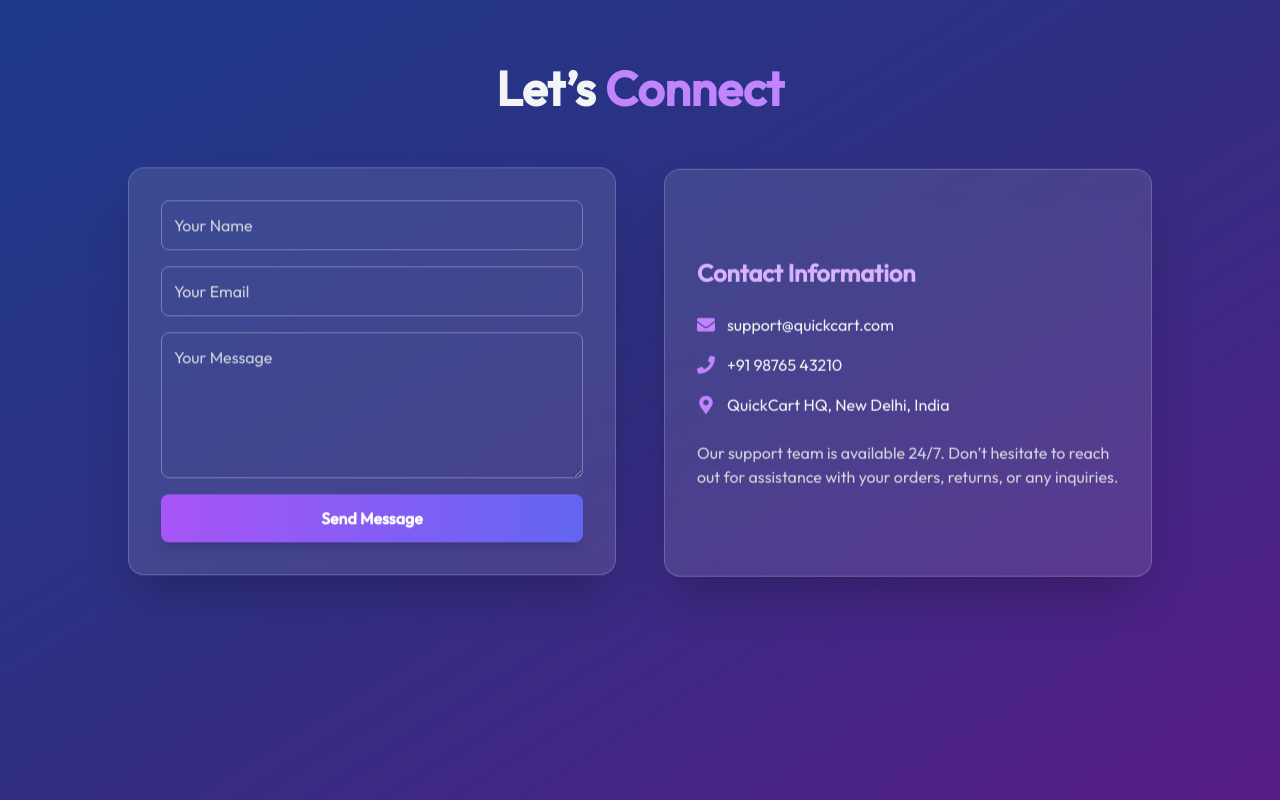
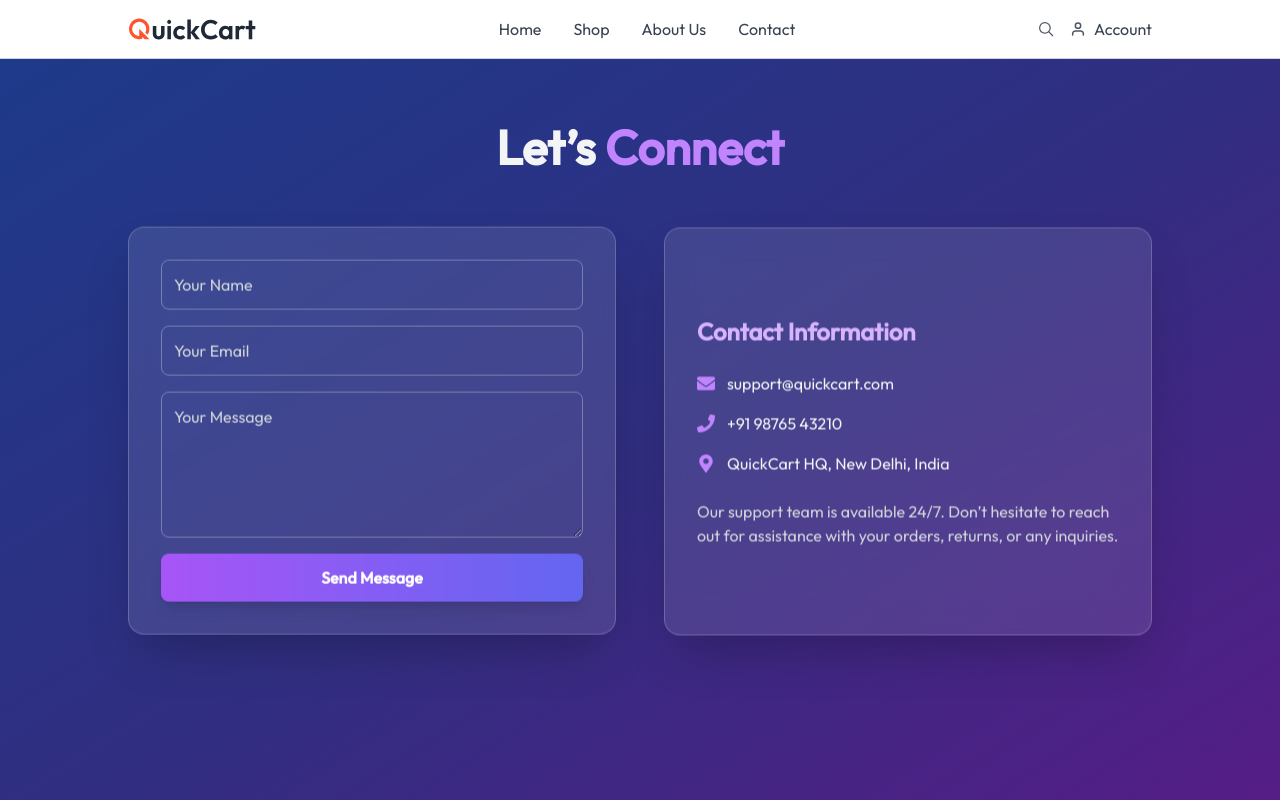
Before and after one commit to yogesh11082002/Quickcart, a Next.js app: page /contact in a window 1280 px wide. Shown: the top 800 px of the page. Built offline with nearby package versions, Linux system fonts and the light colour scheme; no server answers; the database is empty.

Commit message:
add navbar

```diff
--- a/app/about/page.jsx
+++ b/app/about/page.jsx
@@ -6,6 +6,7 @@ import gsap from "gsap";
 import { ScrollTrigger } from "gsap/ScrollTrigger";
 import aboutImg from "@/public/about.png"; // Replace with your image
 import { assets } from "@/assets/assets";
+import Navbar from "@/components/Navbar";
 
 
 gsap.registerPlugin(ScrollTrigger);
@@ -59,6 +60,9 @@ const AboutPage = () => {
 
   return (
       <>
+       {/* ✅ Navbar at top */}
+      <Navbar />
+
     <section className="relative bg-gradient-to-br from-gray-50 via-gray-100 to-gray-200 text-gray-800">
       {/* Hero Section */}
       <div className="px-6 md:px-16 lg:px-32 pt-16 text-center">
--- a/app/contact/page.jsx
+++ b/app/contact/page.jsx
@@ -6,6 +6,7 @@ import gsap from "gsap";
 import { usePathname } from "next/navigation"; // ✅ import
 import { assets } from "@/assets/assets";
 import Image from "next/image";
+import Navbar from "@/components/Navbar";
 
 const ContactPage = () => {
 
@@ -96,6 +97,8 @@ const ContactPage = () => {
 
   return (
     <>
+     {/* ✅ Navbar at top */}
+      <Navbar />
     <section className="min-h-screen px-6 md:px-16 lg:px-32 py-16 bg-gradient-to-br from-blue-900 via-indigo-900 to-purple-900 text-gray-100">
       {/* Header */}
       <h1
```
